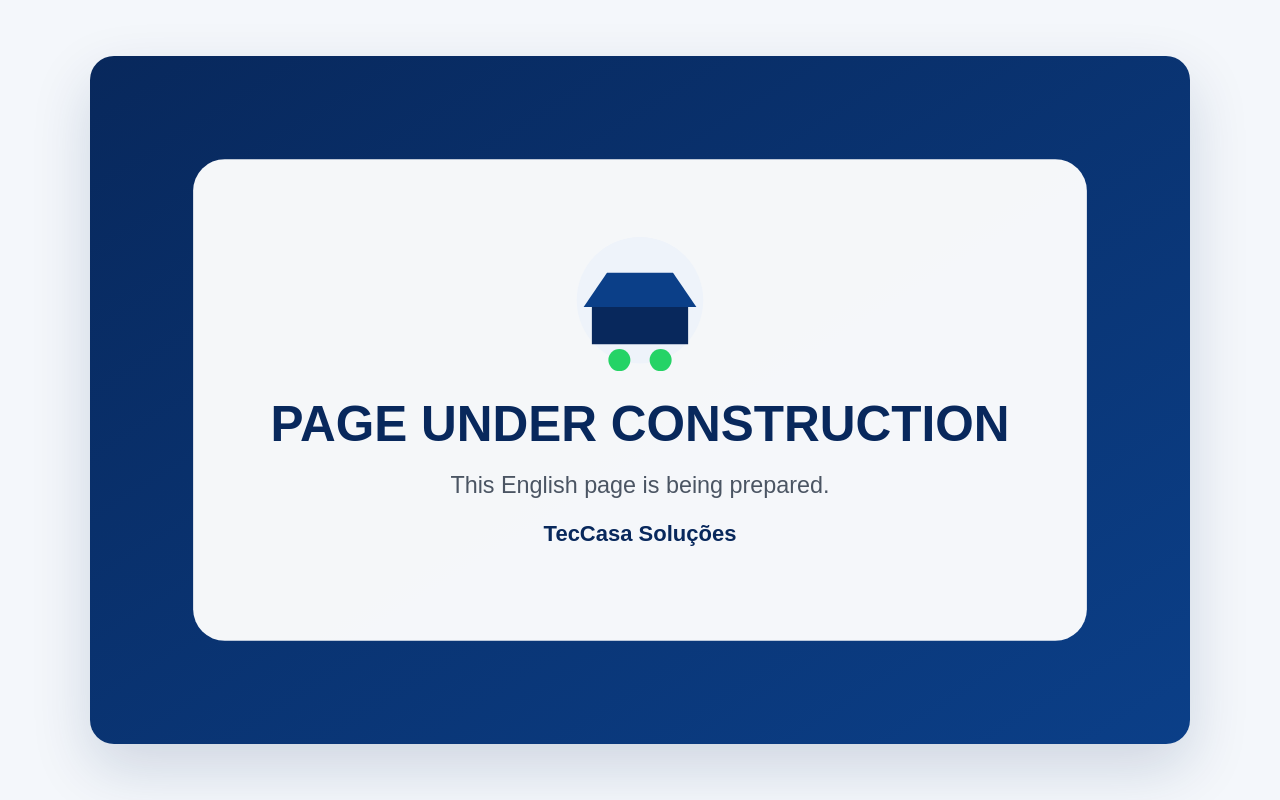
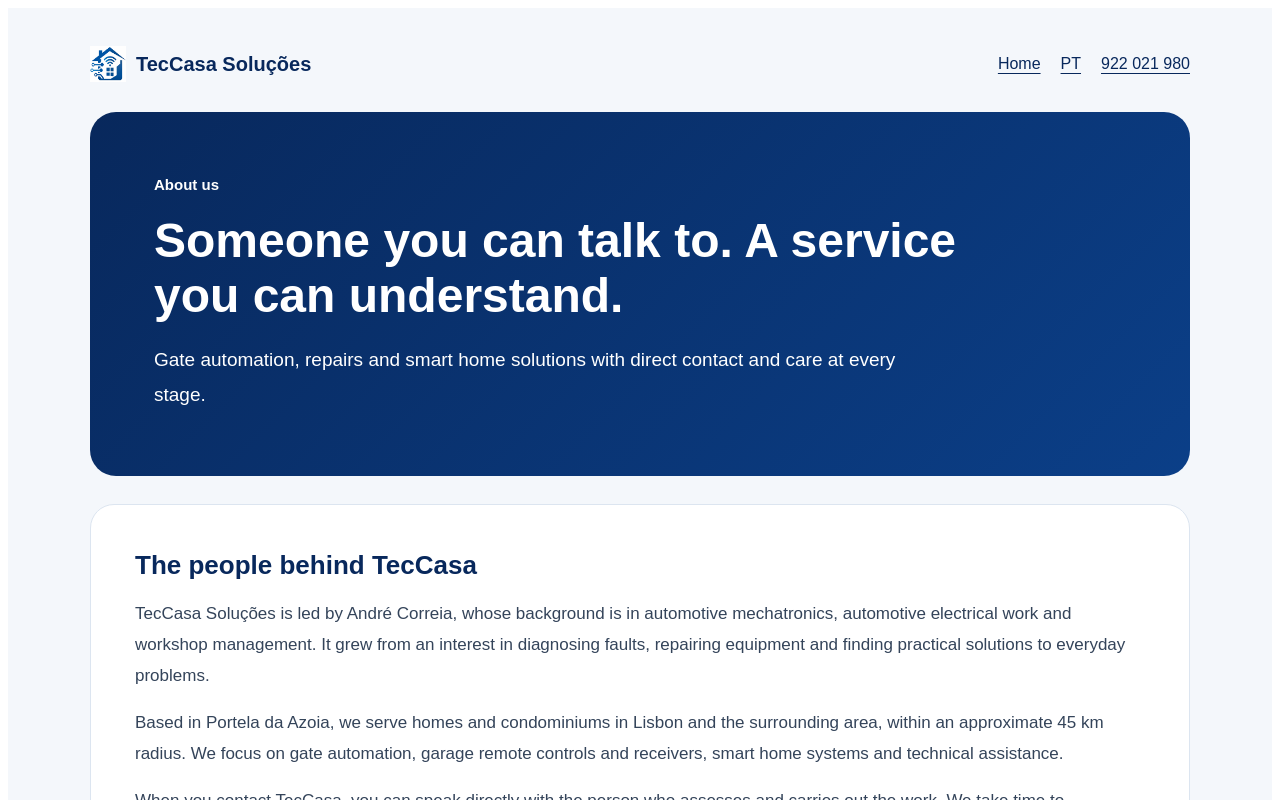
Before and after one commit to andrecorreiaauto-bit/teccasa-site, a Next.js app: page /en/about in a window 1280 px wide. Shown: the top 800 px of the page. Built offline with nearby package versions, Linux system fonts and the light colour scheme.

Commit message:
Add TecCasa company identity: pages/en/about.js

```diff
--- /dev/null
+++ b/pages/en/about.js
@@ -0,0 +1,5 @@
+import CompanyPage from "../../components/CompanyPage";
+
+export default function About() {
+  return <CompanyPage english />;
+}
```
